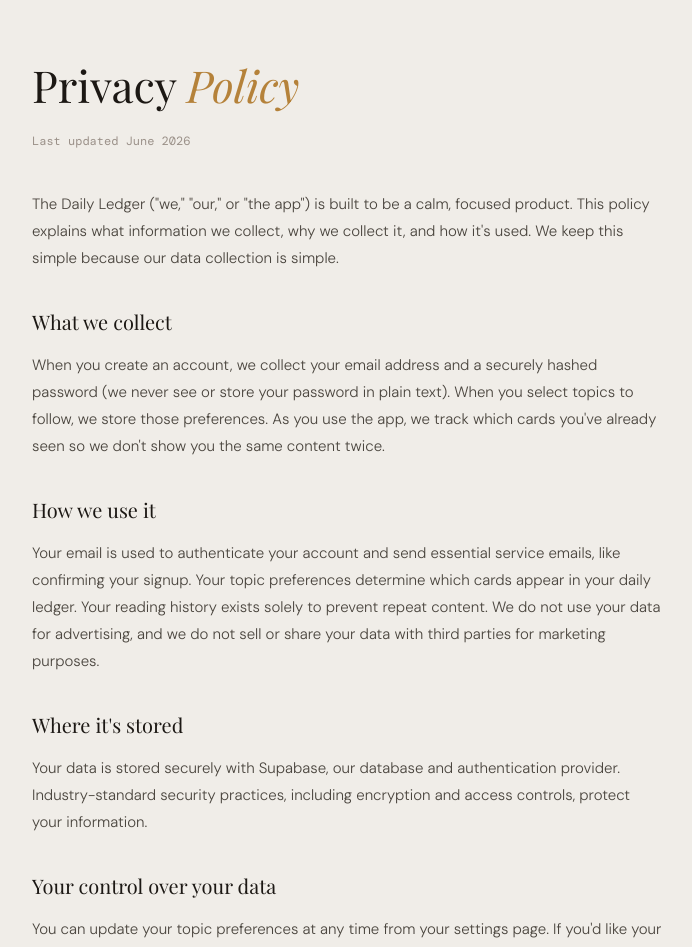
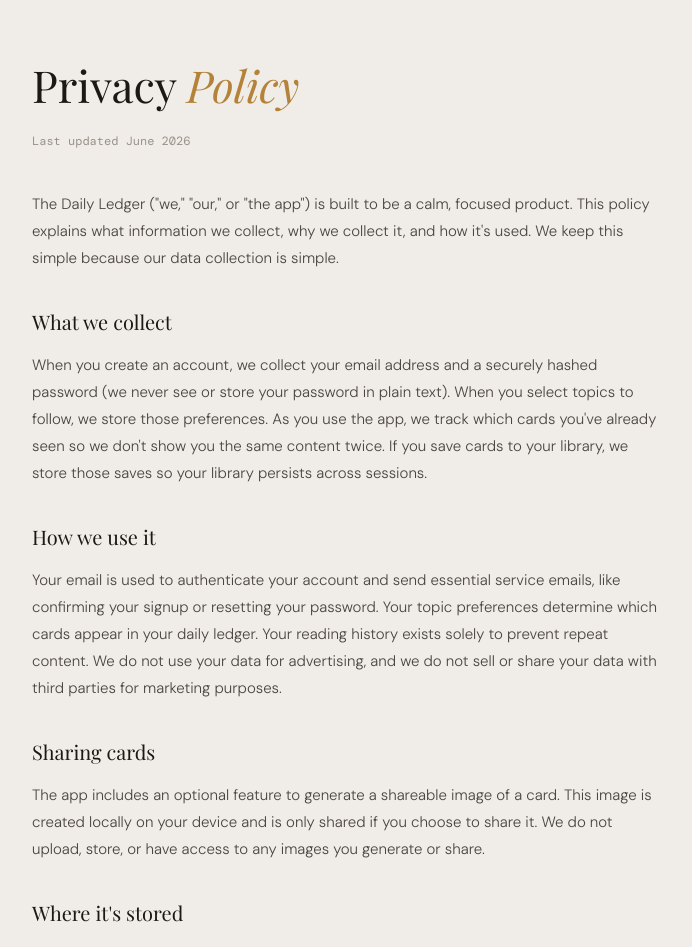
Before and after one commit to nathanmg12/daily-ledger, a Next.js app: page /privacy in a window 1280 px wide. Shown: the top 947 px of the page, without its empty margins (292-984 px from the left). Built offline with nearby package versions, Linux system fonts and the light colour scheme; a web font is replaced by a local one.

Commit message:
Update privacy policy — card saving, sharing, password reset

```diff
--- a/app/privacy/page.js
+++ b/app/privacy/page.js
@@ -11,48 +11,46 @@ export default function PrivacyPage() {
       <p style={{ fontFamily: 'var(--mono)', fontSize: 12, color: 'var(--text-muted)', marginBottom: '2.5rem' }}>
         Last updated June 2026
       </p>
-
       <div style={{ fontSize: 15, color: 'var(--text-secondary)', lineHeight: 1.8 }}>
-
         <p style={{ marginBottom: '1.5rem' }}>
           The Daily Ledger ("we," "our," or "the app") is built to be a calm, focused product. This policy explains what information we collect, why we collect it, and how it's used. We keep this simple because our data collection is simple.
         </p>
-
         <h2 style={{ fontFamily: 'var(--serif)', fontSize: 20, color: 'var(--text)', marginTop: '2rem', marginBottom: '0.75rem' }}>
           What we collect
         </h2>
         <p style={{ marginBottom: '1.5rem' }}>
-          When you create an account, we collect your email address and a securely hashed password (we never see or store your password in plain text). When you select topics to follow, we store those preferences. As you use the app, we track which cards you've already seen so we don't show you the same content twice.
+          When you create an account, we collect your email address and a securely hashed password (we never see or store your password in plain text). When you select topics to follow, we store those preferences. As you use the app, we track which cards you've already seen so we don't show you the same content twice. If you save cards to your library, we store those saves so your library persists across sessions.
         </p>
-
         <h2 style={{ fontFamily: 'var(--serif)', fontSize: 20, color: 'var(--text)', marginTop: '2rem', marginBottom: '0.75rem' }}>
           How we use it
         </h2>
         <p style={{ marginBottom: '1.5rem' }}>
-          Your email is used to authenticate your account and send essential service emails, like confirming your signup. Your topic preferences determine which cards appear in your daily ledger. Your reading history exists solely to prevent repeat content. We do not use your data for advertising, and we do not sell or share your data with third parties for marketing purposes.
+          Your email is used to authenticate your account and send essential service emails, like confirming your signup or resetting your password. Your topic preferences determine which cards appear in your daily ledger. Your reading history exists solely to prevent repeat content. We do not use your data for advertising, and we do not sell or share your data with third parties for marketing purposes.
         </p>
-
+        <h2 style={{ fontFamily: 'var(--serif)', fontSize: 20, color: 'var(--text)', marginTop: '2rem', marginBottom: '0.75rem' }}>
+          Sharing cards
+        </h2>
+        <p style={{ marginBottom: '1.5rem' }}>
+          The app includes an optional feature to generate a shareable image of a card. This image is created locally on your device and is only shared if you choose to share it. We do not upload, store, or have access to any images you generate or share.
+        </p>
         <h2 style={{ fontFamily: 'var(--serif)', fontSize: 20, color: 'var(--text)', marginTop: '2rem', marginBottom: '0.75rem' }}>
           Where it's stored
         </h2>
         <p style={{ marginBottom: '1.5rem' }}>
           Your data is stored securely with Supabase, our database and authentication provider. Industry-standard security practices, including encryption and access controls, protect your information.
         </p>
-
         <h2 style={{ fontFamily: 'var(--serif)', fontSize: 20, color: 'var(--text)', marginTop: '2rem', marginBottom: '0.75rem' }}>
           Your control over your data
         </h2>
         <p style={{ marginBottom: '1.5rem' }}>
-          You can update your topic preferences at any time from your settings page. If you'd like your account and associated data deleted entirely, contact us and we'll handle it promptly.
+          You can update your topic preferences at any time from your settings page. You can remove any card from your library at any time. If you'd like your account and associated data deleted entirely, contact us and we'll handle it promptly.
         </p>
-
         <h2 style={{ fontFamily: 'var(--serif)', fontSize: 20, color: 'var(--text)', marginTop: '2rem', marginBottom: '0.75rem' }}>
           Changes to this policy
         </h2>
         <p style={{ marginBottom: '1.5rem' }}>
           If this policy changes in a meaningful way, we'll update the date above and, where appropriate, notify active users.
         </p>
-
         <h2 style={{ fontFamily: 'var(--serif)', fontSize: 20, color: 'var(--text)', marginTop: '2rem', marginBottom: '0.75rem' }}>
           Contact
         </h2>
@@ -62,7 +60,6 @@ export default function PrivacyPage() {
             admin@thedailyledger.app
           </a>.
         </p>
-
       </div>
     </div>
   )
```
